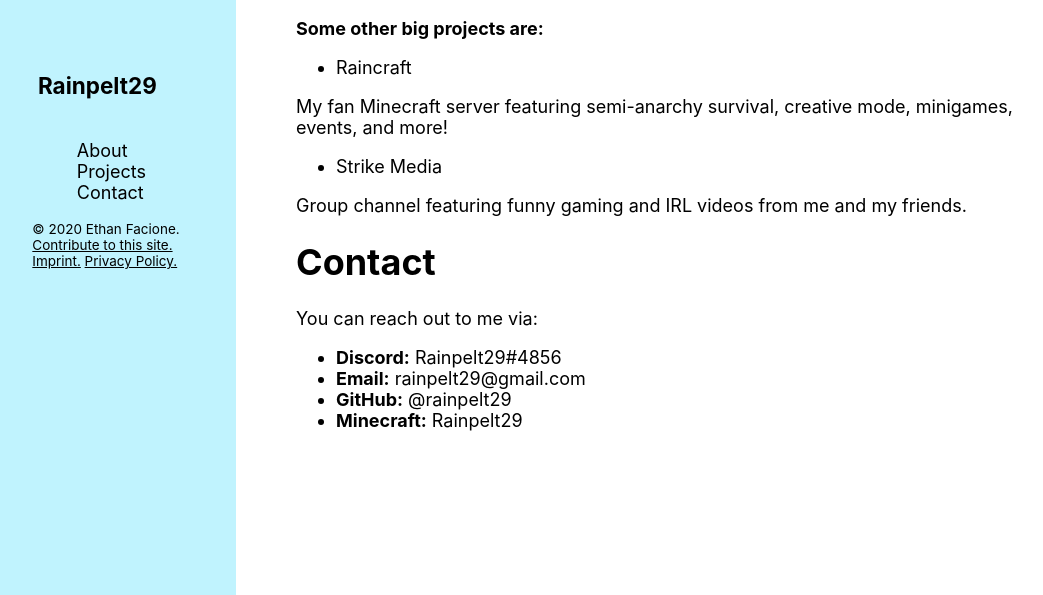
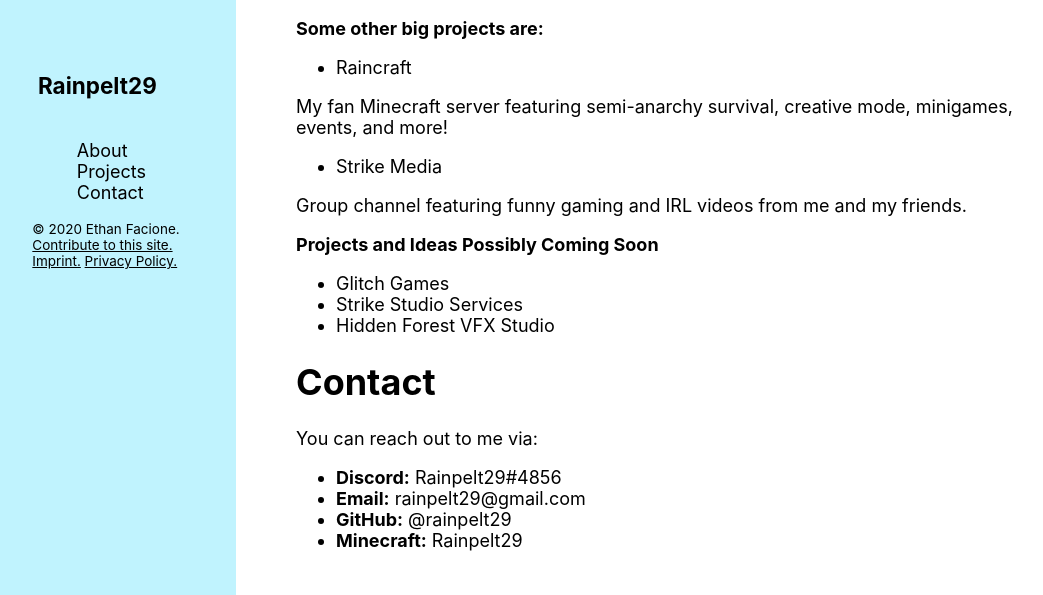
Before and after one commit to Rainpelt29/rainpelt29site, a Jekyll site: the page built from index.md, in a window 1280 px wide and 900 px high, scrolled down 679 px, cut to the strip 305-900 px from the top of the window. Shown: the whole strip, without its empty margins (34-1077 px from the left). Built offline with Jekyll 4.4.1, drawn with Linux system fonts in a browser that asks for light colours; some web fonts are replaced.

Commit message:
Update index.md

```diff
--- a/index.md
+++ b/index.md
@@ -30,6 +30,11 @@
 
 Group channel featuring funny gaming and IRL videos from me and my friends.
 
+**Projects and Ideas Possibly Coming Soon**
+- Glitch Games
+- Strike Studio Services
+- Hidden Forest VFX Studio
+
 # Contact
 You can reach out to me via:
 - **Discord:** Rainpelt29#4856
```
